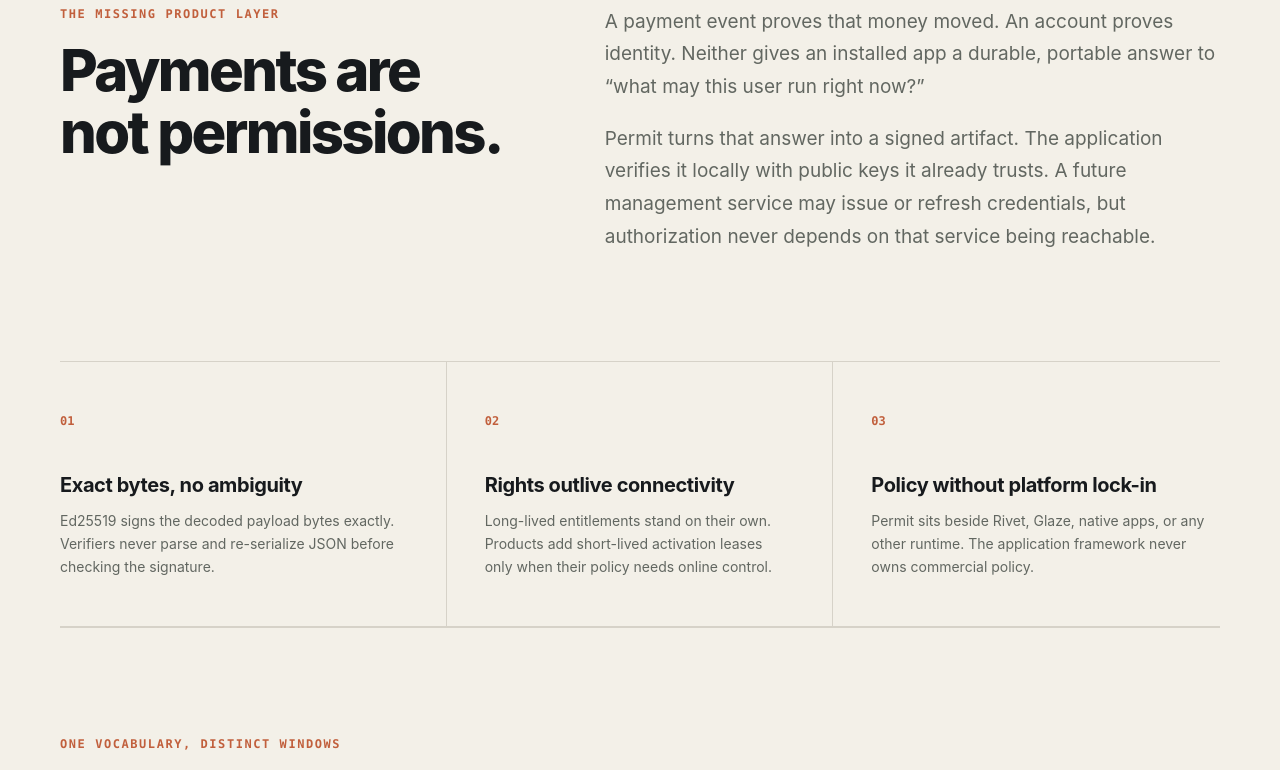
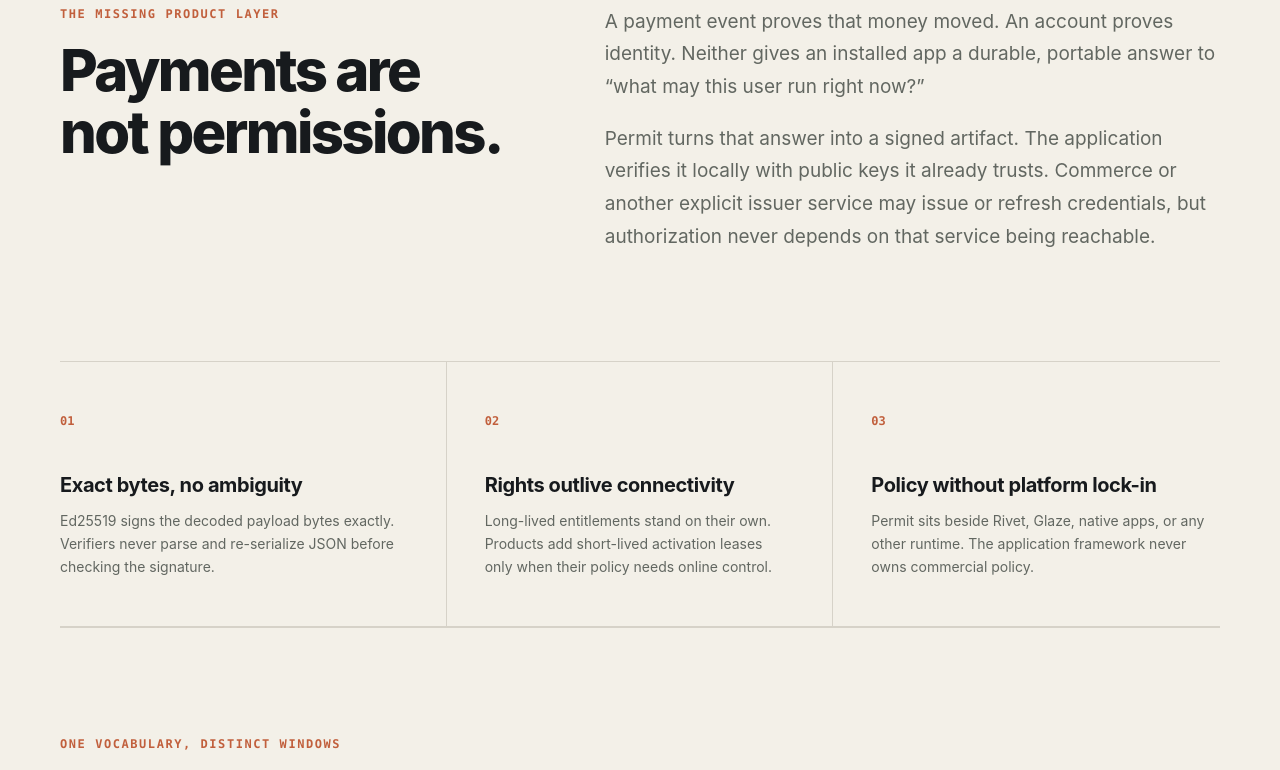
Before and after one commit to turinglambdaai/permit, a plain HTML site: page site/index.html in a window 1280 px wide. Shown: the part 920-1690 px from the top of the page. Drawn offline with Linux system fonts and the light colour scheme.

Commit message:
docs: connect Permit to the Commerce boundary

```diff
--- a/site/index.html
+++ b/site/index.html
@@ -93,7 +93,7 @@
       </div>
       <div class="prose">
         <p data-i18n="why.p1">A payment event proves that money moved. An account proves identity. Neither gives an installed app a durable, portable answer to “what may this user run right now?”</p>
-        <p data-i18n="why.p2">Permit turns that answer into a signed artifact. The application verifies it locally with public keys it already trusts. A future management service may issue or refresh credentials, but authorization never depends on that service being reachable.</p>
+        <p data-i18n="why.p2">Permit turns that answer into a signed artifact. The application verifies it locally with public keys it already trusts. Commerce or another explicit issuer service may issue or refresh credentials, but authorization never depends on that service being reachable.</p>
       </div>
     </section>
 
@@ -253,7 +253,7 @@
         <p class="eyebrow" data-i18n="boundary.eyebrow">A DELIBERATE BOUNDARY</p>
         <h2 data-i18n="boundary.title">A protocol, not a billing company.</h2>
       </div>
-      <p data-i18n="boundary.body">Permit v0.1 does not implement payments, accounts, pricing, tax, email, dashboards, hosted metering, or a license server. Future management systems may issue Permit credentials through this boundary; they do not belong in the verification core.</p>
+      <p data-i18n="boundary.body">Permit v0.1 does not implement payments, accounts, pricing, tax, email, dashboards, hosted metering, or a license server. Commerce owns the family payment-to-rights workflow and may issue credentials through the explicit issuer boundary; it does not belong in the verification core.</p>
     </section>
   </main>
 
--- a/site/site.js
+++ b/site/site.js
@@ -10,7 +10,7 @@
       'credential.label': 'SIGNED CREDENTIAL', 'credential.verified': 'verified', 'credential.public': 'public trust', 'credential.payload': 'exact payload',
       'why.eyebrow': 'THE MISSING PRODUCT LAYER', 'why.title': 'Payments are not permissions.',
       'why.p1': 'A payment event proves that money moved. An account proves identity. Neither gives an installed app a durable, portable answer to “what may this user run right now?”',
-      'why.p2': 'Permit turns that answer into a signed artifact. The application verifies it locally with public keys it already trusts. A future management service may issue or refresh credentials, but authorization never depends on that service being reachable.',
+      'why.p2': 'Permit turns that answer into a signed artifact. The application verifies it locally with public keys it already trusts. Commerce or another explicit issuer service may issue or refresh credentials, but authorization never depends on that service being reachable.',
       'principle.one.title': 'Exact bytes, no ambiguity',
       'principle.one.body': 'Ed25519 signs the decoded payload bytes exactly. Verifiers never parse and re-serialize JSON before checking the signature.',
       'principle.two.title': 'Rights outlive connectivity',
@@ -38,7 +38,7 @@
       'start.lede': 'Install the package, generate a key pair, sign a payload, then verify it with only the public trust store.',
       'start.source': 'Browse source and test vectors →',
       'boundary.eyebrow': 'A DELIBERATE BOUNDARY', 'boundary.title': 'A protocol, not a billing company.',
-      'boundary.body': 'Permit v0.1 does not implement payments, accounts, pricing, tax, email, dashboards, hosted metering, or a license server. Future management systems may issue Permit credentials through this boundary; they do not belong in the verification core.',
+      'boundary.body': 'Permit v0.1 does not implement payments, accounts, pricing, tax, email, dashboards, hosted metering, or a license server. Commerce owns the family payment-to-rights workflow and may issue credentials through the explicit issuer boundary; it does not belong in the verification core.',
       'footer.tagline': 'Signed product rights for independent software.'
     },
     zh: {
@@ -51,7 +51,7 @@
       'credential.label': '签名凭证', 'credential.verified': '已验证', 'credential.public': '公开信任', 'credential.payload': '精确 payload',
       'why.eyebrow': '缺失的产品层', 'why.title': '付款，不等于权限。',
       'why.p1': '支付事件只能证明钱已到账，账号只能证明用户身份。它们都不能给已安装的应用一个长期、可携带的答案：“这个用户现在可以运行什么？”',
-      'why.p2': 'Permit 把答案变成签名制品。应用用已经信任的公钥在本地验证；未来的管理服务可以签发或刷新凭证，但授权判断不依赖服务此刻是否在线。',
+      'why.p2': 'Permit 把答案变成签名制品。应用用已经信任的公钥在本地验证；Commerce 或其他明确的签发服务可以签发或刷新凭证，但授权判断不依赖服务此刻是否在线。',
       'principle.one.title': '精确字节，没有歧义',
       'principle.one.body': 'Ed25519 对解码后的 payload 字节做精确签名。验证端绝不先解析 JSON、重新序列化，再验签。',
       'principle.two.title': '权益不随网络消失',
@@ -79,7 +79,7 @@
       'start.lede': '安装包、生成密钥对、签一个 payload，再只用公开信任库完成验证。',
       'start.source': '查看源码与测试向量 →',
       'boundary.eyebrow': '有意保留的边界', 'boundary.title': '它是协议，不是账单公司。',
-      'boundary.body': 'Permit v0.1 不实现支付、账号、定价、税务、邮件、管理后台、托管计量或许可证服务器。未来管理系统可以通过这条边界签发 Permit 凭证，但不进入验证核心。',
+      'boundary.body': 'Permit v0.1 不实现支付、账号、定价、税务、邮件、管理后台、托管计量或许可证服务器。家族内从支付到权益的流程由 Commerce 负责，并通过显式 issuer 边界签发凭证；它不进入验证核心。',
       'footer.tagline': '给独立软件的签名产品权益。'
     }
   };
```
Also changed, not shown: 11 other files.
